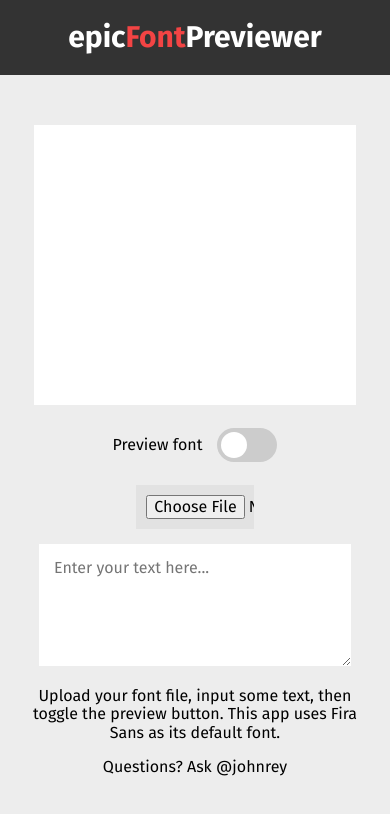
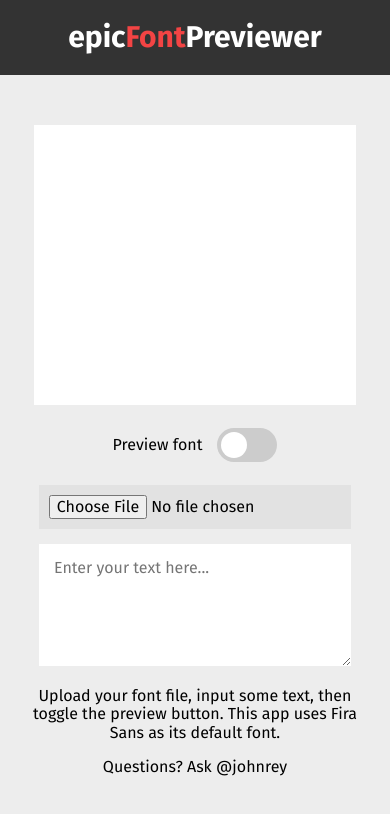
Before and after one commit to epiclarkis/epicFontPreviewer, a React (Create React App) app: page / in a window 390 px wide. Shown: the top 814 px of the page. Built offline with nearby package versions, Linux system fonts and the light colour scheme.

Commit message:
Added accessibility enhancement (keyboard nav) and optimized mobile responsiveness

```diff
--- a/src/components/Input.js
+++ b/src/components/Input.js
@@ -2,7 +2,7 @@ const Input = ({ handleInput }) => {
 
     return (
         <div className="input">
-            <textarea name="input-text" cols="50" rows="5" onChange={handleInput} placeholder="Enter your text here..."></textarea>
+            <textarea tabIndex={2} name="input-text" cols="50" rows="5" onChange={handleInput} placeholder="Enter your text here..."></textarea>
             <p>Upload your font file, input some text, then toggle the preview button. This app uses Fira Sans as its default font.</p>
             <p className="questions">Questions? Ask @johnrey</p>
         </div>
--- a/src/components/Preview.js
+++ b/src/components/Preview.js
@@ -56,7 +56,7 @@ const Preview = ({ input, customFontClass }) => {
                     <p className="switch-label">Preview font</p>
                     <div className="switch">
                         <label className="switch">
-                            <input type="checkbox"  onChange={handleChecked} checked={checked} />
+                            <input tabIndex={3} aria-checked="false" name="switch" type="checkbox"  onChange={handleChecked} checked={checked} />
                             <span className="slider round"></span>
                         </label>
                     </div>
--- a/src/components/Uploader.js
+++ b/src/components/Uploader.js
@@ -2,7 +2,7 @@ const Uploader = ({ handleFile, fontFileName, error, fontFormat }) => {
 
     return (
         <div className="uploader">
-            <input className="upload-btn" type="file" accept=".woff, .ttf, .otf" onChange={handleFile} />
+            <input tabIndex={1} name="file-upload-btn" className="upload-btn" type="file" accept=".woff, .ttf, .otf" onChange={handleFile} />
             {fontFileName && !error && (
                 <p>
                     Name: <span style={{color: "#347eff"}}>{fontFileName} </span>
--- a/src/index.css
+++ b/src/index.css
@@ -16,7 +16,7 @@ body {
 
 /* NAV & LOGO COMPONENT */
 .nav {
-    width: 100%;
+    max-width: 100%;
     color: #ffffff;
     background-color: #333333;
     text-align: center;
@@ -44,7 +44,7 @@ body {
 
 .upload-btn {
   background-color: #e2e2e2;
-  width: 25%;
+  width: 425px;
   padding: 10px;
 }
 
@@ -137,9 +137,9 @@ input:checked + .slider {
   background-color: #f34444;
 }
 
-/* input:focus + .slider {
-  box-shadow: 0 0 1px #f34444;
-} */
+input:focus + .slider {
+  outline: 2px solid #f34444;
+}
 
 input:checked + .slider:before {
   -webkit-transform: translateX(26px);
@@ -165,3 +165,13 @@ input:checked + .slider:before {
   .toggler p {
     margin-right: 15px;
   }
+
+@media screen and (max-width: 400px) {
+  .upload-btn {
+    width: 75%;
+  }
+
+  .nav {
+    width: inherit;
+  }
+}
```
